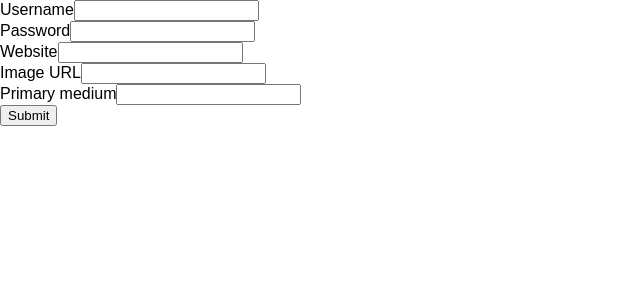
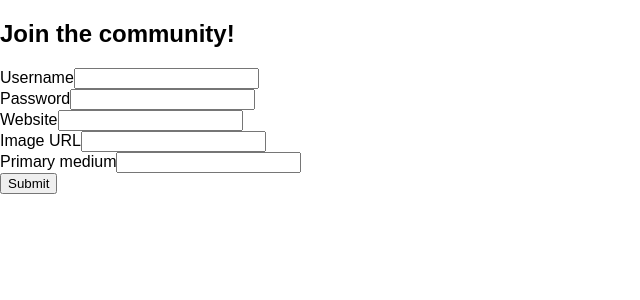
Before and after one commit to scottnyerges/ART, a React (Create React App) app in the folder client/: page /register in a window 1280 px wide. Shown: the top 300 px of the page, without its empty margins (0-640 px from the left). Built offline with nearby package versions, Linux system fonts and the light colour scheme.

Commit message:
Update Register.js
adds missing params to the if statement (image, medium)

```diff
--- a/client/src/pages/Register.js
+++ b/client/src/pages/Register.js
@@ -26,10 +26,11 @@ class Register extends React.Component {
 		console.log(this.state.image);
 		console.log(this.state.medium);
 
-		if(this.state.username && this.state.password && this.state.website){
+		if(this.state.username && this.state.password && this.state.website && this.state.image && this.state.medium){
 			const data = {username: this.state.username, password: this.state.password, website: this.state.website, image: this.state.image, medium: this.state.medium}
 			axios.post("/api/auth/register", data).then(res => {
 				console.log(res);
+				this.props.history.push("/login");
 			})
 		}
 
@@ -41,6 +42,7 @@ class Register extends React.Component {
 		<div>
 
 		<form>
+			<h2>Join the community!</h2>
 			<label>Username</label><input name="username" value={this.state.username} onChange={this.handleInputChange}/><br />
 			<label>Password</label><input name="password" value={this.state.password} onChange={this.handleInputChange}/><br />
 			<label>Website</label><input name="website" value={this.state.website} onChange={this.handleInputChange}/><br />
```
